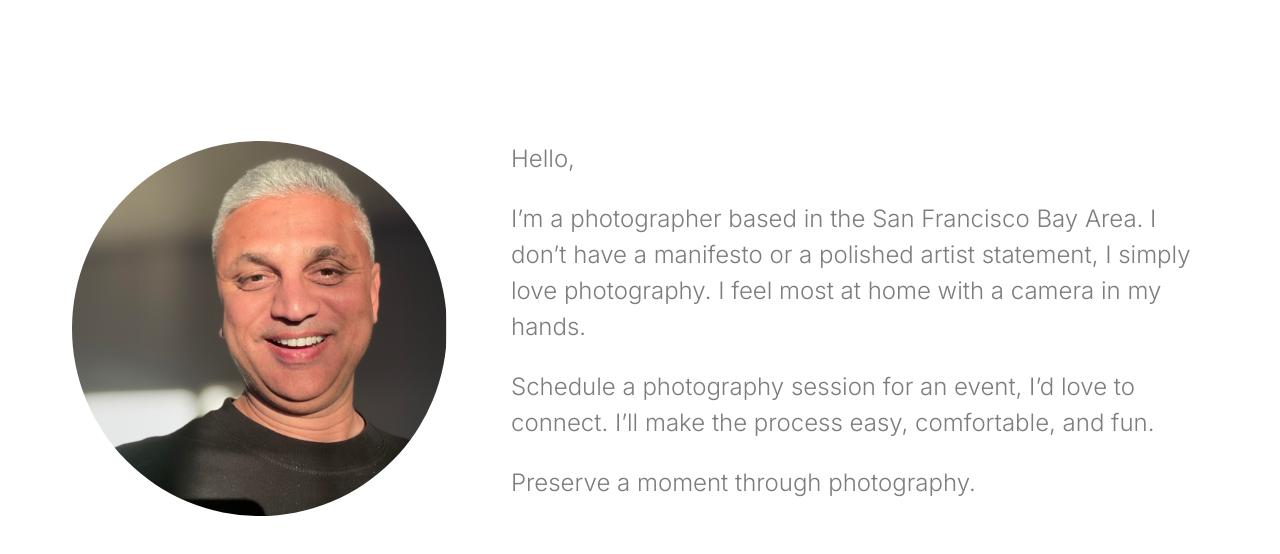
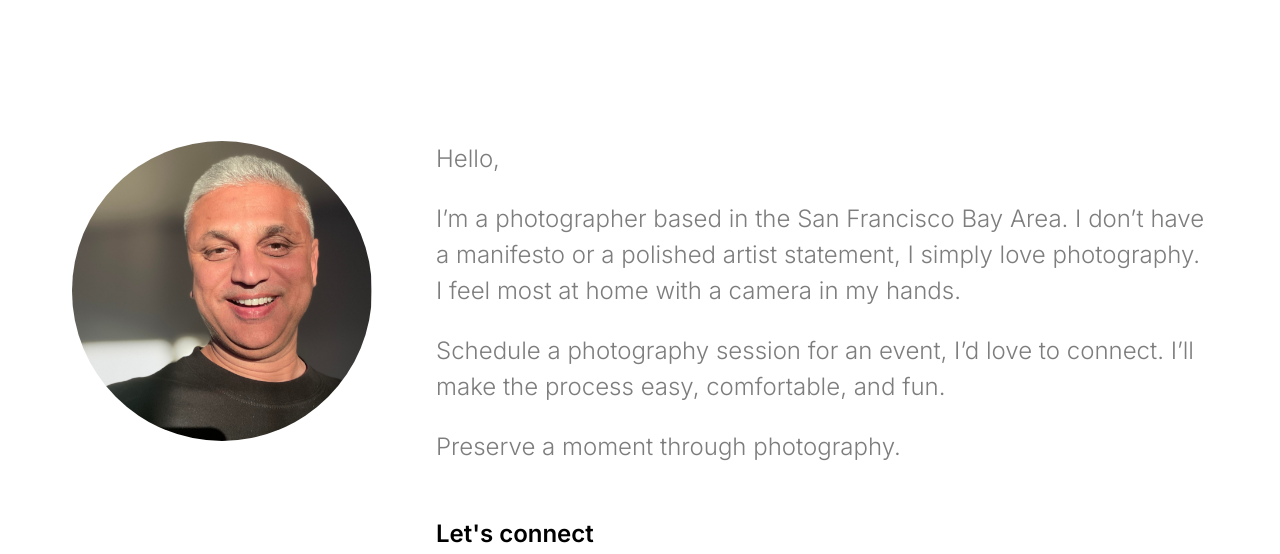
Before and after one commit to paulpatel2000/paulpatelphoto, a plain HTML site: page index.html in a window 1280 px wide. Shown: the part 83-637 px from the top of the page. Drawn offline with nearby package versions, Linux system fonts and the light colour scheme.

Commit message:
line 409 image size updated

```diff
--- a/style.css
+++ b/style.css
@@ -407,8 +407,8 @@ section {
   margin-top: 2rem;
 }
 .intro__photo {
-  width: 375px;
-  height: 375px;
+  width: 300px;
+  height: 300px;
   aspect-ratio: 1/1;
 }
 
```
